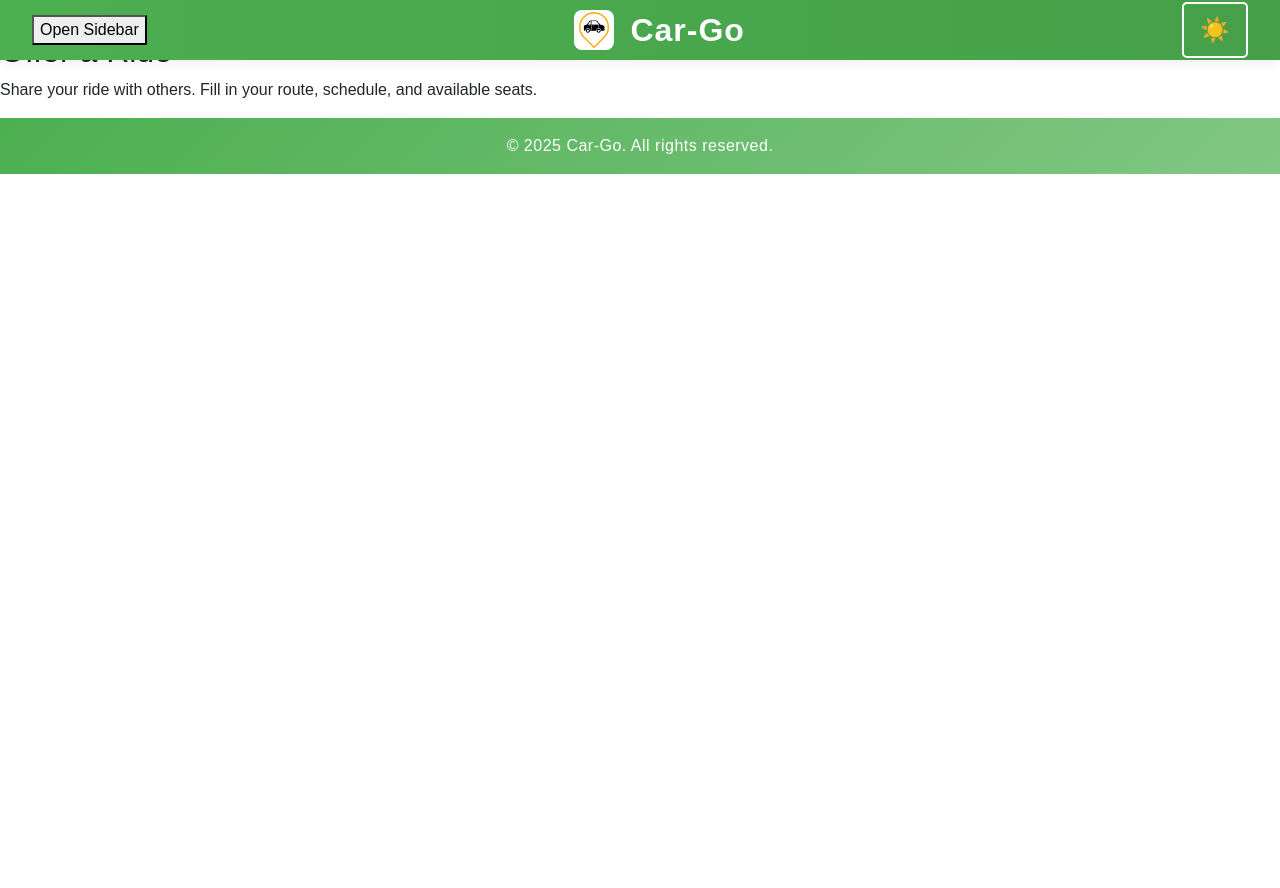
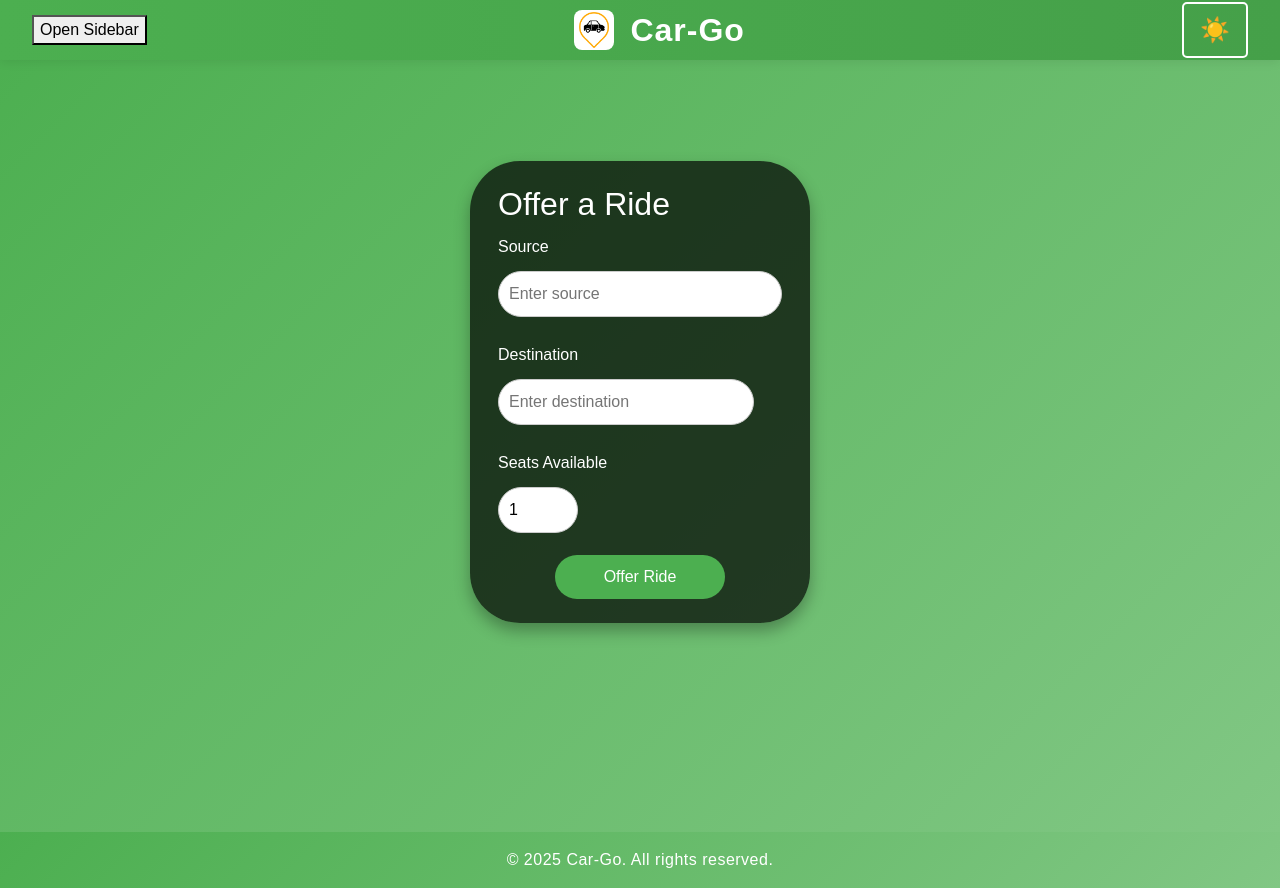
Before and after one commit to anisha816303/Car-Go, a React (Vite) app in the folder cargo/: page /offer-ride in a window 1280 px wide. Before the commit the page ends 800 px from the top, so only its background shows below. Built offline with nearby package versions, Linux system fonts and the light colour scheme.

Commit message:
added rides (creating and finding)

```diff
--- a/cargo/src/pages/FindRide.jsx
+++ b/cargo/src/pages/FindRide.jsx
@@ -2,17 +2,26 @@ import React, { useState } from 'react';
 import './FindRide.css';
 
 const demoLocations = [
+  'Nagarbhavi',
+  'Malleswaram',
+  'Rajajinagar',
+  'Indiranagar',
+  'Jayanagar',
   'Bangalore',
-  'Mumbai',
-  'Delhi',
-  'Chennai',
-  'Hyderabad',
-  'Pune',
-  'Kolkata',
-  'Ahmedabad',
-  'Gurgaon',
-  'Noida',
-  'Current Location',
+  'Bangalore East',
+  'Bangalore South',
+  'Bannergatta Road',
+  'Bangalore North',
+  'Bangalore West',
+  'Bangalore Central',
+  'BTM Layout',
+  'Electronic City',
+  'Koramangala',
+  'Whitefield',
+  'Hosur Road',
+  'Sarjapur Road',
+  'MG Road',
+  'Electronic City Phase 1'
 ];
 
 function FindRide() {
@@ -21,7 +30,8 @@ function FindRide() {
   const [autoDetecting, setAutoDetecting] = useState(false);
   const [showSourceDropdown, setShowSourceDropdown] = useState(false);
   const [showDestDropdown, setShowDestDropdown] = useState(false);
-
+  const [rides, setRides] = useState([]);
+  const [message, setMessage] = useState('');
   // Filtered options for autocomplete
   const filteredSource = demoLocations.filter(
     loc => loc.toLowerCase().includes(source.toLowerCase()) && loc !== destination
@@ -41,6 +51,26 @@ function FindRide() {
 
   // Placeholder for map preview
   const showMap = source && destination;
+
+  const handleFindRide = async () => {
+    setMessage('');
+    setRides([]);
+    try {
+      const res = await fetch(`http://localhost:5000/rides?source=${encodeURIComponent(source)}&destination=${encodeURIComponent(destination)}`);
+      const data = await res.json();
+      if (res.ok) {
+        if (data.length === 0) {
+          setMessage('No rides found.');
+        } else {
+          setRides(data);
+        }
+      } else {
+        setMessage(data.error || 'Failed to fetch rides.');
+      }
+    } catch (err) {
+      setMessage('Server error. Please try again.');
+    }
+  };
 
   return (
     <div className="find-ride-page">
@@ -74,8 +104,15 @@ function FindRide() {
           {showSourceDropdown && filteredSource.length > 0 && (
             <ul className="autocomplete-dropdown">
               {filteredSource.map(loc => (
-                <li key={loc} onMouseDown={() => { setSource(loc); setShowSourceDropdown(false); }}>
-                  {loc}
+                <li key={loc}>
+                  <button
+                    type="button"
+                    className="autocomplete-option"
+                    style={{ width: '100%', textAlign: 'left', background: 'none', border: 'none', padding: 0, margin: 0, cursor: 'pointer' }}
+                    onMouseDown={() => { setSource(loc); setShowSourceDropdown(false); }}
+                  >
+                    {loc}
+                  </button>
                 </li>
               ))}
             </ul>
@@ -99,8 +136,15 @@ function FindRide() {
           {showDestDropdown && filteredDest.length > 0 && (
             <ul className="autocomplete-dropdown">
               {filteredDest.map(loc => (
-                <li key={loc} onMouseDown={() => { setDestination(loc); setShowDestDropdown(false); }}>
-                  {loc}
+                <li key={loc}>
+                  <button
+                    type="button"
+                    className="autocomplete-option"
+                    style={{ width: '100%', textAlign: 'left', background: 'none', border: 'none', padding: 0, margin: 0, cursor: 'pointer' }}
+                    onMouseDown={() => { setDestination(loc); setShowDestDropdown(false); }}
+                  >
+                    {loc}
+                  </button>
                 </li>
               ))}
             </ul>
@@ -120,9 +164,17 @@ function FindRide() {
             <span>Map preview will appear here</span>
           )}
         </div>
-        <button type="button" style={{ marginTop: 18 }} disabled={!showMap}>
+        <button type="button" style={{ marginTop: 18 }} disabled={!showMap} onClick={handleFindRide}>
           Find Ride
         </button>
+        {message && <div style={{ marginTop: 16, color: 'red' }}>{message}</div>}
+        <ul style={{ marginTop: 16 }}>
+          {rides.map(ride => (
+            <li key={ride._id}>
+              {ride.source} to {ride.destination} offered by {ride.user?.fname} {ride.user?.lname}
+            </li>
+          ))}
+        </ul>
       </div>
     </div>
   );
--- a/cargo/src/pages/LoginPage.jsx
+++ b/cargo/src/pages/LoginPage.jsx
@@ -20,6 +20,10 @@ function LoginPage() {
     try {
       const res = await axios.post('http://localhost:5000/login', credentials);
       alert(res.data.message);
+      // Store userId in localStorage for authentication
+      if (res.data.user?._id) {
+        localStorage.setItem('userId', res.data.user._id);
+      }
       navigate('/dashboard');
     } catch (err) {
       alert(err.response?.data?.error || 'Login failed');
--- a/cargo/src/pages/OfferRide.jsx
+++ b/cargo/src/pages/OfferRide.jsx
@@ -1,11 +1,160 @@
-import React from 'react';
+import React, { useState } from 'react';
+import './FindRide.css';
+
+const demoLocations = [
+  'Nagarbhavi',
+  'Malleswaram',
+  'Rajajinagar',
+  'Indiranagar',
+  'Jayanagar',
+  'Bangalore',
+  'Bangalore East',
+  'Bangalore South',
+  'Bannergatta Road',
+  'Bangalore North',
+  'Bangalore West',
+  'Bangalore Central',
+  'BTM Layout',
+  'Electronic City',
+  'Koramangala',
+  'Whitefield',
+  'Hosur Road',
+  'Sarjapur Road',
+  'MG Road',
+  'Electronic City Phase 1'
+];
 
 function OfferRide() {
+  const [source, setSource] = useState('');
+  const [destination, setDestination] = useState('');
+  const [seats, setSeats] = useState(1);
+  const [showSourceDropdown, setShowSourceDropdown] = useState(false);
+  const [showDestDropdown, setShowDestDropdown] = useState(false);
+  const [message, setMessage] = useState('');
+  const [loading, setLoading] = useState(false);
+
+  // Use only a real userId from localStorage
+  const userId = localStorage.getItem('userId');
+
+  // Filtered options for autocomplete
+  const filteredSource = demoLocations.filter(
+    loc => loc.toLowerCase().includes(source.toLowerCase()) && loc !== destination
+  );
+  const filteredDest = demoLocations.filter(
+    loc => loc.toLowerCase().includes(destination.toLowerCase()) && loc !== source
+  );
+
+ const handleOfferRide = async () => {
+    setLoading(true);
+    setMessage('');
+    if (!userId) {
+      setMessage('You must be logged in to offer a ride.');
+      setLoading(false);
+      return;
+    }
+    try {
+      const res = await fetch('http://localhost:5000/rides', {
+        method: 'POST',
+        headers: { 'Content-Type': 'application/json' },
+        body: JSON.stringify({ source, destination, user: userId }),
+      });
+      const data = await res.json();
+      if (res.ok) {
+        setMessage('Ride offered successfully!');
+        setSource('');
+        setDestination('');
+        setSeats(1);
+      } else {
+        setMessage(data.error || 'Failed to offer ride.');
+      }
+    } catch (err) {
+      console.error('Error offering ride:', err);
+      setMessage('Server error. Please try again.');
+    }
+    setLoading(false);
+  };
   return (
-    <div className="page-content">
-      <h2>Offer a Ride</h2>
-      <p>Share your ride with others. Fill in your route, schedule, and available seats.</p>
-      {/* TODO: Add form for offering a ride and Google Maps integration */}
+    <div className="find-ride-page">
+      <div className="find-ride-box">
+        <h2>Offer a Ride</h2>
+        <label htmlFor="source">Source</label>
+        <div style={{ display: 'flex', alignItems: 'center', gap: 8, position: 'relative' }}>
+          <input
+            id="source"
+            type="text"
+            placeholder="Enter source"
+            value={source}
+            onChange={e => {
+              setSource(e.target.value);
+              setShowSourceDropdown(true);
+            }}
+            onFocus={() => setShowSourceDropdown(true)}
+            onBlur={() => setTimeout(() => setShowSourceDropdown(false), 150)}
+            style={{ flex: 1 }}
+            autoComplete="off"
+          />
+          {showSourceDropdown && filteredSource.length > 0 && (
+            <ul className="autocomplete-dropdown">
+              {filteredSource.map(loc => (
+                <li key={loc}>
+                  <button
+                    type="button"
+                    className="autocomplete-option"
+                    style={{ width: '100%', textAlign: 'left', background: 'none', border: 'none', padding: 0, margin: 0, cursor: 'pointer' }}
+                    onClick={() => { setSource(loc); setShowSourceDropdown(false); }}
+                  >
+                    {loc}
+                  </button>
+                </li>
+              ))}
+            </ul>
+          )}
+        </div>
+        <label htmlFor="destination">Destination</label>
+        <div style={{ position: 'relative' }}>
+          <input
+            id="destination"
+            type="text"
+            placeholder="Enter destination"
+            value={destination}
+            onChange={e => {
+              setDestination(e.target.value);
+              setShowDestDropdown(true);
+            }}
+            onFocus={() => setShowDestDropdown(true)}
+            onBlur={() => setTimeout(() => setShowDestDropdown(false), 150)}
+            autoComplete="off"
+          />
+          {showDestDropdown && filteredDest.length > 0 && (
+            <ul className="autocomplete-dropdown">
+              {filteredDest.map(loc => (
+                <li key={loc} onMouseDown={() => { setDestination(loc); setShowDestDropdown(false); }}>
+                  {loc}
+                </li>
+              ))}
+            </ul>
+          )}
+        </div>
+        <label htmlFor="seats">Seats Available</label>
+        <input
+          id="seats"
+          type="number"
+          min={1}
+          max={8}
+          value={seats}
+          onChange={e => setSeats(Number(e.target.value))}
+          style={{ width: 80, marginBottom: 12 }}
+        />
+        <button
+          type="button"
+          style={{ marginTop: 10 }}
+          disabled={loading || !source || !destination || seats < 1}
+          onClick={handleOfferRide}
+        >
+          {loading ? 'Offering...' : 'Offer Ride'}
+        </button>
+        {message && <div style={{ marginTop: 16, color: message.includes('success') ? 'limegreen' : 'red' }}>{message}</div>}
+      </div>
     </div>
   );
 }
```
Also changed, not shown: 2 other files (tests, documents, lock files or other folders).
